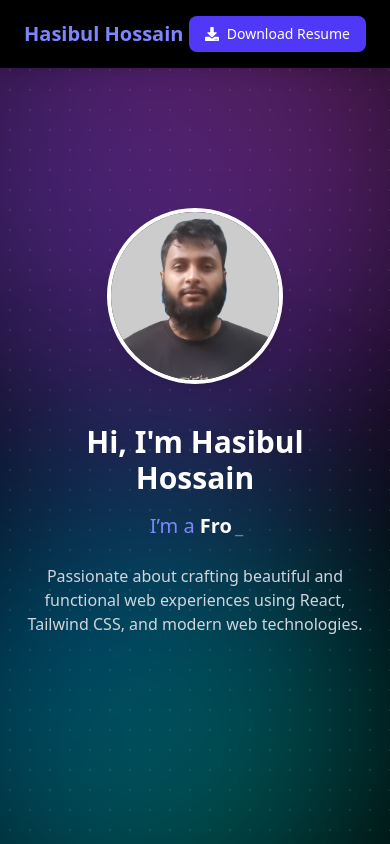
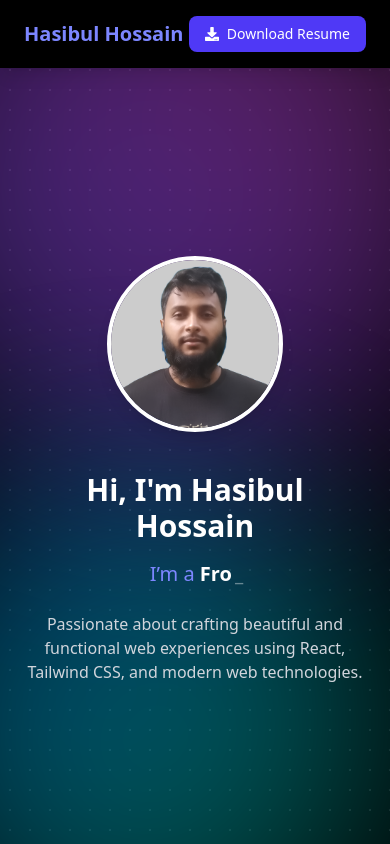
Before and after one commit to hasibul-hossain1/Portfolio, a React (Vite) app: page / in a window 390 px wide. Shown: the top 844 px of the page. Built offline with nearby package versions, Linux system fonts and the light colour scheme.

Commit message:
fixed text in hero

```diff
--- a/src/components/Header.jsx
+++ b/src/components/Header.jsx
@@ -8,7 +8,7 @@ const Header = () => {
       initial={{ y: -60, opacity: 0 }}
       animate={{ y: 0, opacity: 1 }}
       transition={{ duration: 0.6 }}
-      className="fixed w-full bg-black text-white shadow-lg z-50"
+      className="fixed w-full bg-black text-white shadow-lg z-40"
     >
       <div className="max-w-7xl mx-auto px-6 py-4 flex justify-between items-center">
         {/* Left: Name */}
--- a/src/components/Hero.jsx
+++ b/src/components/Hero.jsx
@@ -14,7 +14,7 @@ const Hero = () => {
         whileInView={{ opacity: 1, x: 0 }}
         transition={{ duration: 0.8 }}
         viewport={{ once: true }}
-        className="mb-10 md:mb-8 md:mr-16"
+        className="mb-10 md:mb-8 md:mr-16 mt-24 lg:mt-0"
       >
         <img
           src="/assets/my_photo.png"
@@ -29,7 +29,7 @@ const Hero = () => {
         whileInView={{ opacity: 1, x: 0 }}
         transition={{ duration: 0.8 }}
         viewport={{ once: true }}
-        className="text-center md:text-left max-w-xl"
+        className="text-center lg:text-left max-w-xl"
       >
         <h1 className="text-3xl sm:text-4xl lg:text-5xl font-bold mb-4">Hi, I'm Hasibul Hossain</h1>
         <h2 className="text-xl sm:text-2xl font-medium mb-6 text-indigo-400">
```
